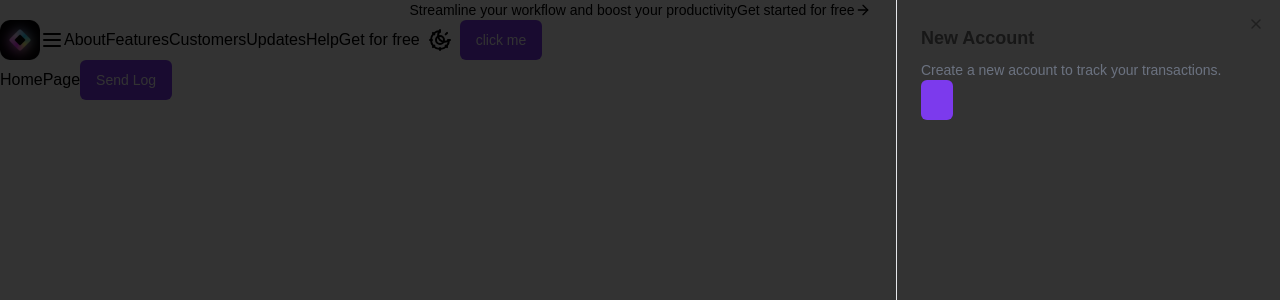
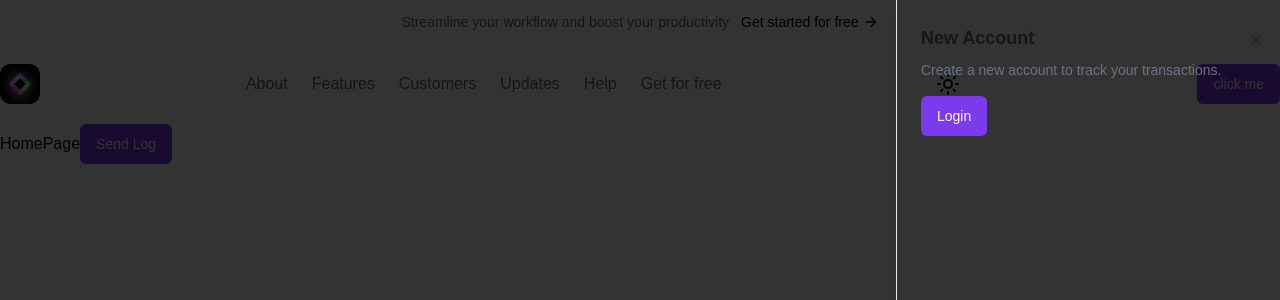
Before and after one commit to NathansStuff/logocraft, a Next.js app: page / in a window 1280 px wide. Both pictures are taken after a click on the button "click me". Shown: the top 300 px of the page. Built offline with nearby package versions, Linux system fonts and the light colour scheme; what assert would draw is missing.

Commit message:
fix: tailwind

```diff
--- a/src/features/header/component/Header.tsx
+++ b/src/features/header/component/Header.tsx
@@ -12,8 +12,8 @@ function Header() {
 
   return (
     <header className='sticky top-0 backdrop-blur-sm z-20'>
-      <div className='flex justify-center items-center py-3 bg-black text-white text-sm gap-3'>
-        <p className='text-white/60 hidden md:block'>
+      <div className='flex justify-center items-center py-3 bg-white text-black dark:bg-black dark:text-white text-sm gap-3'>
+        <p className='text-black/60 dark:text-white/60 hidden md:block'>
           Streamline your workflow and boost your productivity
         </p>
         <div className='inline-flex gap-1 items-center'>
@@ -30,8 +30,8 @@ function Header() {
               height={40}
               width={40}
             />
-            <MenuIcon className='size-5 md:hidden' />
-            <nav className='hidden md:flex gap-6 text-black/60 items-center'>
+            <MenuIcon className='size-5 md:hidden text-black dark:text-white' />
+            <nav className='hidden md:flex gap-6 text-black/60 dark:text-white/60 items-center'>
               <a href='#'>About</a>
               <a href='#'>Features</a>
               <a href='#'>Customers</a>
@@ -42,12 +42,7 @@ function Header() {
             <div className='flex items-end'>
               <ThemeButton />
             </div>
-            <Button
-              className=''
-              onClick={onOpen}
-            >
-              click me
-            </Button>
+            <Button onClick={onOpen}>click me</Button>
           </div>
         </div>
       </div>
--- a/src/features/header/component/MobileNavigationSheet.tsx
+++ b/src/features/header/component/MobileNavigationSheet.tsx
@@ -27,7 +27,7 @@ function MobileNavigationSheet() {
           </SheetDescription>
         </SheetHeader>
         <Button asChild>
-          <Link href='/login' />
+          <Link href='/login'>Login</Link>
         </Button>
       </SheetContent>
     </Sheet>
--- a/tailwind.config.ts
+++ b/tailwind.config.ts
@@ -1,12 +1,8 @@
-import type { Config } from "tailwindcss";
+import type { Config } from 'tailwindcss';
 
 const config: Config = {
-    darkMode: ["class"],
-    content: [
-    "./src/pages/**/*.{js,ts,jsx,tsx,mdx}",
-    "./src/components/**/*.{js,ts,jsx,tsx,mdx}",
-    "./src/app/**/*.{js,ts,jsx,tsx,mdx}",
-  ],
+  darkMode: ['class'],
+  content: ['./src/**/*.{js,ts,jsx,tsx,mdx}'],
   theme: {
     extend: {
       colors: {
@@ -14,31 +10,31 @@ const config: Config = {
         foreground: 'hsl(var(--foreground))',
         card: {
           DEFAULT: 'hsl(var(--card))',
-  				foreground: 'hsl(var(--card-foreground))'
+          foreground: 'hsl(var(--card-foreground))',
         },
         popover: {
           DEFAULT: 'hsl(var(--popover))',
-  				foreground: 'hsl(var(--popover-foreground))'
+          foreground: 'hsl(var(--popover-foreground))',
         },
         primary: {
           DEFAULT: 'hsl(var(--primary))',
-  				foreground: 'hsl(var(--primary-foreground))'
+          foreground: 'hsl(var(--primary-foreground))',
         },
         secondary: {
           DEFAULT: 'hsl(var(--secondary))',
-  				foreground: 'hsl(var(--secondary-foreground))'
+          foreground: 'hsl(var(--secondary-foreground))',
         },
         muted: {
           DEFAULT: 'hsl(var(--muted))',
-  				foreground: 'hsl(var(--muted-foreground))'
+          foreground: 'hsl(var(--muted-foreground))',
         },
         accent: {
           DEFAULT: 'hsl(var(--accent))',
-  				foreground: 'hsl(var(--accent-foreground))'
+          foreground: 'hsl(var(--accent-foreground))',
         },
         destructive: {
           DEFAULT: 'hsl(var(--destructive))',
-  				foreground: 'hsl(var(--destructive-foreground))'
+          foreground: 'hsl(var(--destructive-foreground))',
         },
         border: 'hsl(var(--border))',
         input: 'hsl(var(--input))',
@@ -48,16 +44,16 @@ const config: Config = {
           '2': 'hsl(var(--chart-2))',
           '3': 'hsl(var(--chart-3))',
           '4': 'hsl(var(--chart-4))',
-  				'5': 'hsl(var(--chart-5))'
-  			}
+          '5': 'hsl(var(--chart-5))',
+        },
       },
       borderRadius: {
         lg: 'var(--radius)',
         md: 'calc(var(--radius) - 2px)',
-  			sm: 'calc(var(--radius) - 4px)'
-  		}
-  	}
+        sm: 'calc(var(--radius) - 4px)',
       },
-  plugins: [require("tailwindcss-animate")],
+    },
+  },
+  plugins: [require('tailwindcss-animate')],
 };
 export default config;
```
Lines whose indentation alone changed are shown as unchanged.
